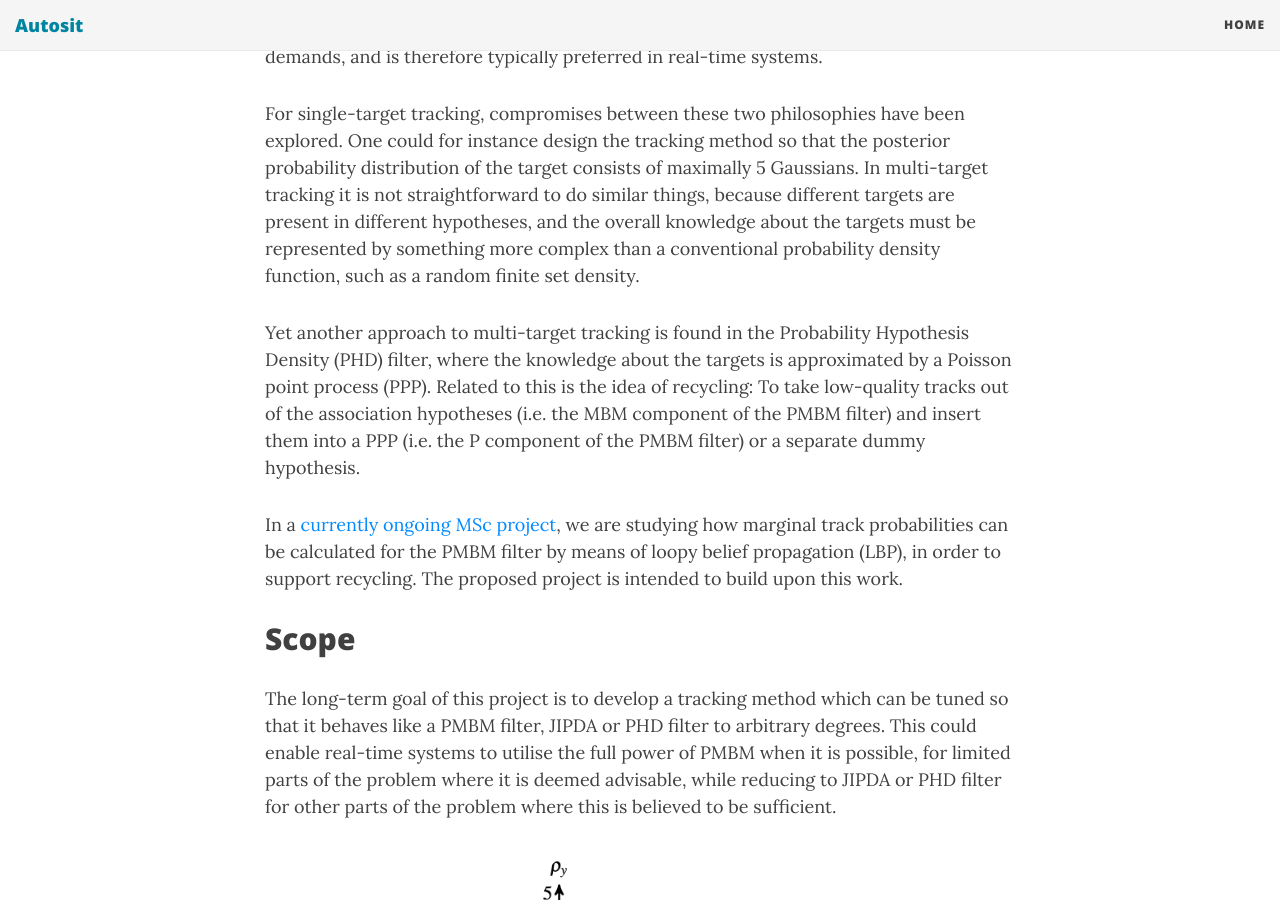
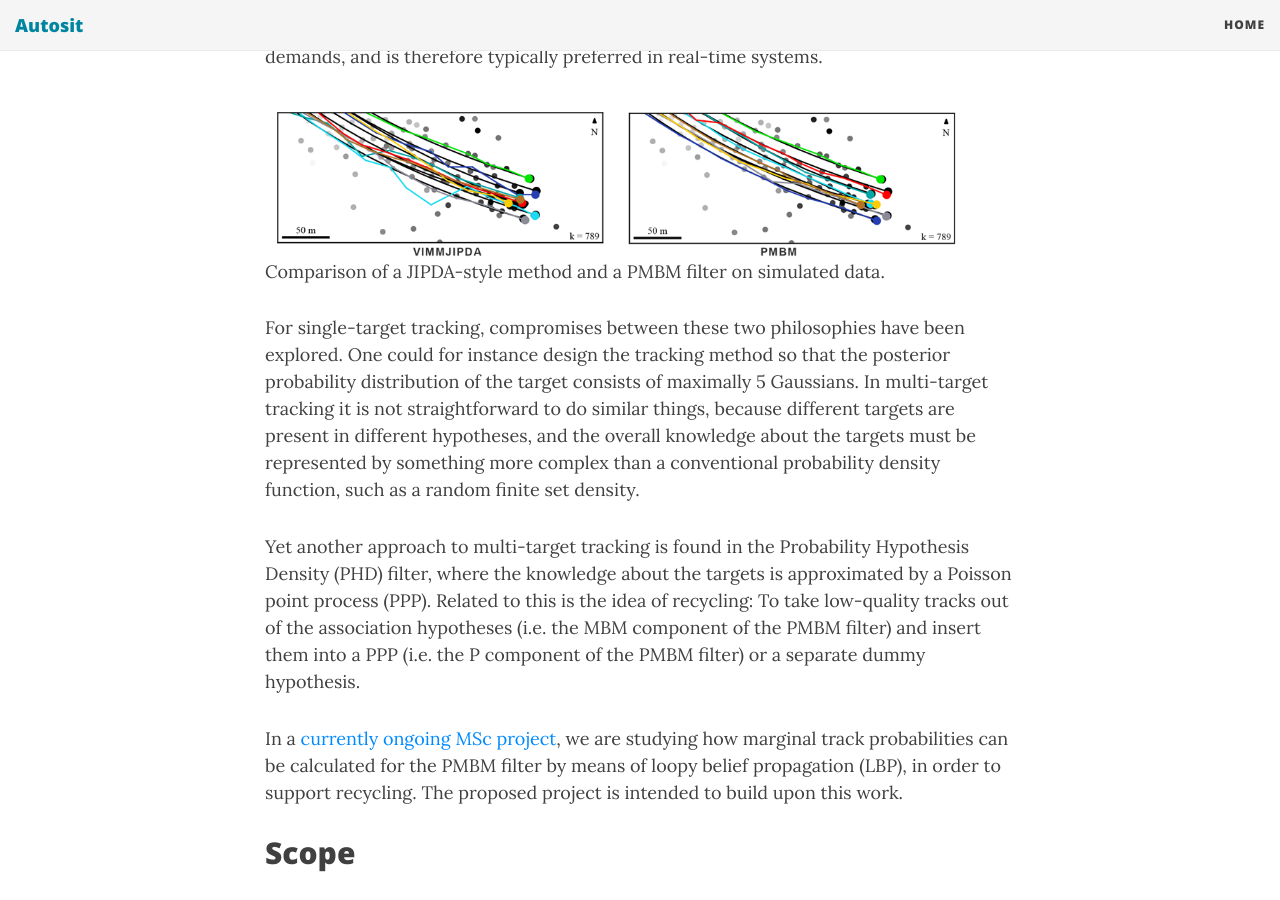
Before and after one commit to autosit/autosit.github.io, a Jekyll site: the page built from _posts/2022-03-30-pmbm_powerful.md, in a window 1280 px wide and 900 px high, scrolled down 478 px. Built offline with Jekyll 4.4.1, drawn with Linux system fonts in a browser that asks for light colours; nearby versions of some CDN libraries.

Commit message:
added ravens tracking in pmbm powerful

```diff
--- a/_posts/2022-03-30-pmbm_powerful.md
+++ b/_posts/2022-03-30-pmbm_powerful.md
@@ -10,6 +10,9 @@ The [Poisson Multi-Bernoulli Mixture (PMBM) filter] is a gold standard for multi
 An alternative is the Joint Integrated Probabilistic Data Association (JIPDA).
 In this method, the association hypoteses are merged by means of mixture reduction, so that each target can be represented by a single Gaussian.
 This imposes significantly lower computational demands, and is therefore typically preferred in real-time systems.
+
+|<img src="{{site.url}}/assets/ravens_jipda_pmbm.png" width="700"> |
+| Comparison of a JIPDA-style method and a PMBM filter on simulated data. |
 
 For single-target tracking, compromises between these two philosophies have been explored.
 One could for instance design the tracking method so that the posterior probability distribution of the target consists of maximally 5 Gaussians.
@@ -44,6 +47,8 @@ In the MSc thesis the focus should be on generalizing the developments from the
 * LBP or Bayes tree techniques for direct evaluation of marginal track probabilities.
 * Efficient generalizations of Murty's method for hypothesis exploration.
 * N-scan merging, [target labels] and [sets of trajectories].
+
+
 
 
 ## Prerequisites
```
Also changed, not shown: assets/ravens_jipda_pmbm.png (added).
